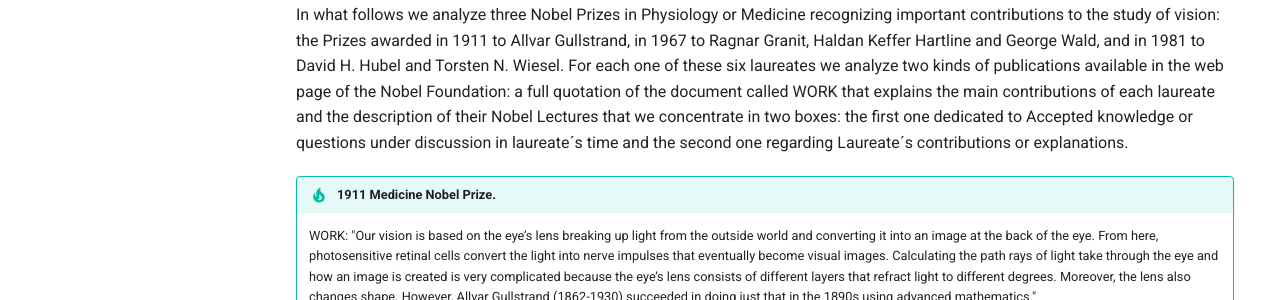
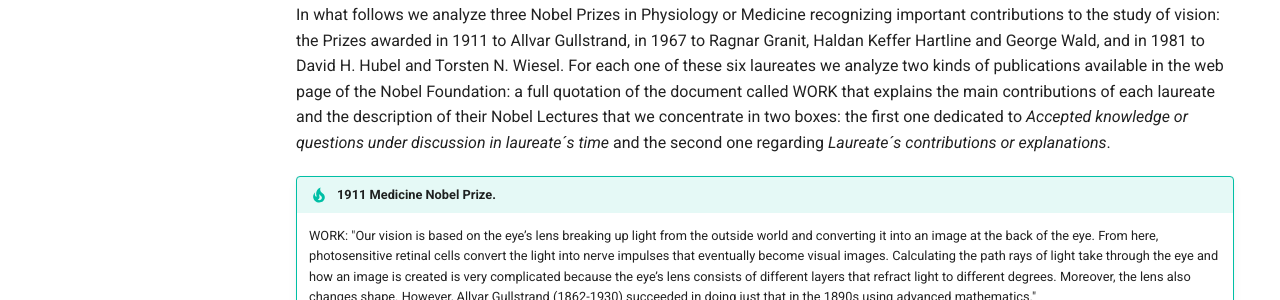
Before and after one commit to modphysnobel/modphysnobel.github.io, an MkDocs documentation site: the page built from docs/vol-I/vol-I-chap-3-sect-1.md, in a window 1280 px wide and 900 px high, scrolled down 1322 px. Shown: the part 255-555 px from the top of the window. Built offline with MkDocs 1.6.1 and Material for MkDocs 9.7.7, drawn with Linux system fonts in a browser that asks for light colours; some web fonts are replaced; comment, search, counter and statistics services are not loaded.

```diff
--- a/docs/vol-I/vol-I-chap-3-sect-1.md
+++ b/docs/vol-I/vol-I-chap-3-sect-1.md
@@ -46,7 +46,7 @@ Eyes are the first element in the chain eye-optic nerve-brain: the receiver, the
 
 The study of Optics, as a branch of Physics, deals with three aspects of light: geometrical optics concerns propagation in straight lines, reflection, and refraction; physical optics refers to interference, diffraction and polarization, and quantum optics considers the behavior of photons and their interactions with different materials.
 
-In what follows we analyze three Nobel Prizes in Physiology or Medicine recognizing important contributions to the study of vision: the Prizes awarded in 1911 to Allvar Gullstrand, in 1967 to Ragnar Granit, Haldan Keffer Hartline and George Wald, and in 1981 to David H. Hubel and Torsten N. Wiesel.  For each one of these six laureates we analyze two kinds of publications available in the web page of the Nobel Foundation: a full quotation of the document called WORK that explains the main contributions of each laureate and the description of their Nobel Lectures that we concentrate in two boxes: the first one dedicated to Accepted knowledge or questions under discussion in laureate´s time and the second one regarding Laureate´s contributions or explanations.
+In what follows we analyze three Nobel Prizes in Physiology or Medicine recognizing important contributions to the study of vision: the Prizes awarded in 1911 to Allvar Gullstrand, in 1967 to Ragnar Granit, Haldan Keffer Hartline and George Wald, and in 1981 to David H. Hubel and Torsten N. Wiesel.  For each one of these six laureates we analyze two kinds of publications available in the web page of the Nobel Foundation: a full quotation of the document called WORK that explains the main contributions of each laureate and the description of their Nobel Lectures that we concentrate in two boxes: the first one dedicated to *Accepted knowledge or questions under discussion in laureate´s time* and the second one regarding *Laureate´s contributions or explanations*.
 
 
 !!! tip "1911 Medicine Nobel Prize."
```
